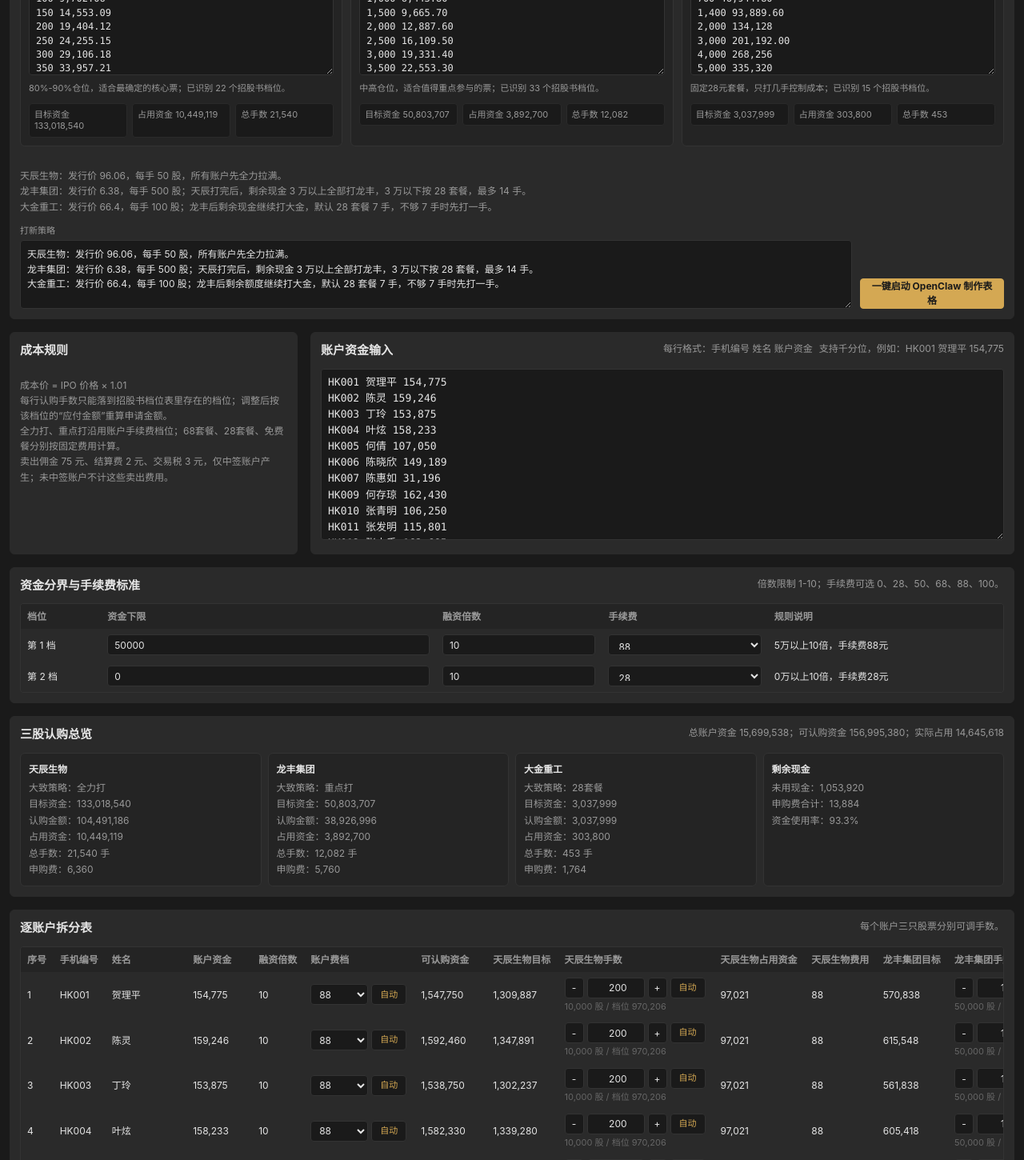
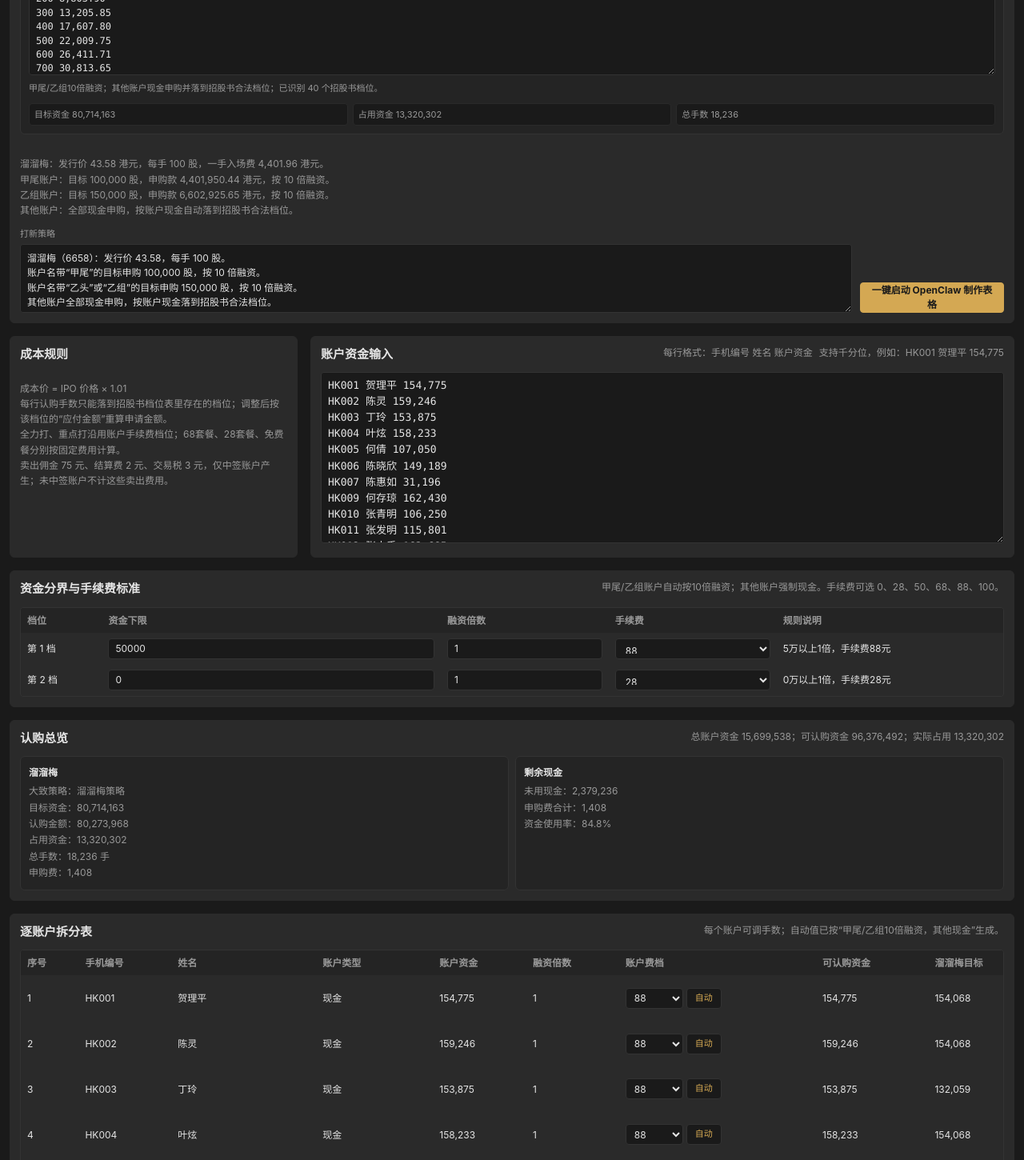
Before and after one commit to xieyajun32-oss/hkipo-admin, a React (Vite) app in the folder frontend/: page /admin/ipo-template in a window 1280 px wide. Shown: the part 500-1950 px from the top of the page at 80% size. Built offline with nearby package versions, Linux system fonts and the light colour scheme; sample sign-in values are in the browser's storage.

Commit message:
更新溜溜梅打新模板

```diff
--- a/frontend/src/pages/IpoTemplate.jsx
+++ b/frontend/src/pages/IpoTemplate.jsx
@@ -78,17 +78,60 @@ HK075 唐杰 112,000
 HK076 欧阳志强 107,400
 HK077 何佳临 107,372`
 
-const defaultStrategyPrompt = `天辰生物：发行价 96.06，每手 50 股，所有账户先全力拉满。
-龙丰集团：发行价 6.38，每手 500 股；天辰打完后，剩余现金 3 万以上全部打龙丰，3 万以下按 28 套餐，最多 14 手。
-大金重工：发行价 66.4，每手 100 股；龙丰后剩余额度继续打大金，默认 28 套餐 7 手，不够 7 手时先打一手。`
+const liuliumeiTiersText = `100 4,401.96
+200 8,803.90
+300 13,205.85
+400 17,607.80
+500 22,009.75
+600 26,411.71
+700 30,813.65
+800 35,215.60
+900 39,617.56
+1,000 44,019.51
+1,500 66,029.25
+2,000 88,039.00
+2,500 110,048.76
+3,000 132,058.52
+3,500 154,068.27
+4,000 176,078.02
+4,500 198,087.76
+5,000 220,097.52
+6,000 264,117.02
+7,000 308,136.54
+8,000 352,156.03
+9,000 396,175.54
+10,000 440,195.04
+20,000 880,390.09
+30,000 1,320,585.13
+40,000 1,760,780.17
+50,000 2,200,975.21
+60,000 2,641,170.26
+70,000 3,081,365.31
+80,000 3,521,560.34
+90,000 3,961,755.38
+100,000 4,401,950.44
+150,000 6,602,925.65
+200,000 8,803,900.85
+250,000 11,004,876.08
+300,000 13,205,851.29
+350,000 15,406,826.50
+400,000 17,607,801.72
+450,000 19,808,776.94
+573,200 25,231,979.86`
+
+const defaultStrategyPrompt = `溜溜梅（6658）：发行价 43.58，每手 100 股。
+账户名带“甲尾”的目标申购 100,000 股，按 10 倍融资。
+账户名带“乙头”或“乙组”的目标申购 150,000 股，按 10 倍融资。
+其他账户全部现金申购，按账户现金落到招股书合法档位。`
 
 const feeOptions = [0, 28, 68, 88, 50, 100]
 const defaultTiers = [
-  { threshold: 50000, leverage: 10, fee: 88 },
-  { threshold: 0, leverage: 10, fee: 28 },
+  { threshold: 50000, leverage: 1, fee: 88 },
+  { threshold: 0, leverage: 1, fee: 28 },
 ]
 const stockStrategies = {
-  full: { label: '全力打', weight: 85, desc: '80%-90%仓位，适合最确定的核心票' },
+  liuliumei: { label: '溜溜梅策略', weight: 100, desc: '甲尾/乙组10倍融资；其他账户现金申购并落到招股书合法档位' },
+  full: { label: '全力打', weight: 100, desc: '优先使用当前可用额度，按招股书合法档位尽量拉满' },
   focus: { label: '重点打', weight: 55, desc: '中高仓位，适合值得重点参与的票' },
   fee68: { label: '68套餐', weight: 12, capLots: 5, fixedFee: 68, desc: '固定68元套餐，只打几手控制成本' },
   fee28: { label: '28套餐', weight: 12, capLots: 5, fixedFee: 28, desc: '固定28元套餐，只打几手控制成本' },
@@ -97,33 +140,14 @@ const stockStrategies = {
 const defaultStocks = [
   {
     id: 'stock-a',
-    name: '天辰生物',
-    code: '1779',
-    lotShares: 50,
-    ipoPrice: 96.06,
-    strategy: 'full',
-    rule: 'tianchen_full',
-    lotOptionsText: '1,2,3,4,5,6,7,8,9,10,20,40,60,80,100,200,400,600,800,1000,2000,3000',
-  },
-  {
-    id: 'stock-b',
-    name: '龙丰集团',
-    code: '2290',
-    lotShares: 500,
-    ipoPrice: 6.38,
-    strategy: 'focus',
-    rule: 'longfeng_after_tianchen',
-    lotOptionsText: '1,2,3,4,5,6,7,8,9,10,14,15,20,25,30,35,40,45,50,60,70,80,90,100,200,300,400,500,600,700,800,900,1000',
-  },
-  {
-    id: 'stock-c',
-    name: '大金重工',
-    code: '1081',
+    name: '溜溜梅',
+    code: '6658',
     lotShares: 100,
-    ipoPrice: 66.4,
-    strategy: 'fee28',
-    rule: 'dajin_remaining',
-    lotOptionsText: '1,7,14,20,30,40,50,60,80,100,200,400,600,800,1000',
+    ipoPrice: 43.58,
+    strategy: 'liuliumei',
+    rule: 'liuliumei_6658',
+    lotOptionsText: '1,2,3,4,5,6,7,8,9,10,15,20,25,30,35,40,45,50,60,70,80,90,100,200,300,400,500,600,700,800,900,1000,1500,2000,2500,3000,3500,4000,4500,5732',
+    applicationTiersText: liuliumeiTiersText,
   },
 ]
 const fallbackLotOptions = '1,2,3,4,5,6,7,8,9,10,20,40,60,80,100,200,400,600,800,1000'
@@ -293,6 +317,17 @@ function stockStrategy(stock) {
   return stockStrategies[stock.strategy] || stockStrategies.focus
 }
 
+function accountIpoTag(row) {
+  const name = row?.name || ''
+  if (name.includes('乙头') || name.includes('乙组')) return '乙组'
+  if (name.includes('甲尾')) return '甲尾'
+  return '现金'
+}
+
+function accountLeverage(row, tier) {
+  return accountIpoTag(row) === '现金' ? 1 : 10
+}
+
 function makeManualKey(row, stock) {
   return `${row.accountKey}-${stock.id}`
 }
@@ -314,7 +349,7 @@ function extractStockConfig(text, fallback) {
   }
 }
 
-function planByRule(stock, remainingCash, accountFee, leverage = 1, reserveCash = 0) {
+function planByRule(stock, remainingCash, accountFee, leverage = 1, reserveCash = 0, accountRow = null) {
   const strategy = stockStrategy(stock)
   const { costPrice, lotCost } = stockCost(stock)
   const activeLeverage = clampLeverage(leverage)
@@ -328,12 +363,27 @@ function planByRule(stock, remainingCash, accountFee, leverage = 1, reserveCash
   let subscriptionFee = fallbackFee
   let ruleNote = strategy.desc
 
-  if (stock.rule === 'tianchen_full') {
-    targetAmount = remainingPower * (strategy.weight / 100)
-    maxLots = matchAffordableLotCount(targetAmount, stock)
-    autoLots = matchAffordableLotCount(targetAmount, stock, maxLots)
+  if (stock.rule === 'liuliumei_6658') {
+    const tag = accountIpoTag(accountRow)
+    const targetLotsByTag = {
+      甲尾: 1000,
+      乙组: 1500,
+    }
+    const targetLots = targetLotsByTag[tag] || affordableLots
+    const targetTier = stockTierByLots(stock, targetLots)
+    targetAmount = targetTier?.amount || remainingPower
+    maxLots = Math.min(targetLots, affordableLots)
+    autoLots = matchAffordableLotCount(remainingPower, stock, maxLots)
+    subscriptionFee = tag === '现金' ? 0 : accountFee
+    ruleNote = tag === '现金'
+      ? '现金账户：按账户现金申购，自动落到招股书合法档位'
+      : `${tag}账户：目标${fmt(targetTier?.shares || targetLots * Number(stock.lotShares || 0), 0)}股，10倍融资，资金不足则自动降到可承受合法档位`
+  } else if (stock.rule === 'tianchen_full') {
+    targetAmount = remainingPower
+    maxLots = affordableLots
+    autoLots = matchAffordableLotCount(remainingPower, stock, maxLots)
     subscriptionFee = accountFee
-    ruleNote = '全力打按85%左右资金匹配本股票招股书合法档位'
+    ruleNote = '全力打按当前可用融资额度匹配招股书合法档位'
   } else if (stock.rule === 'longfeng_after_tianchen') {
     if (remainingCash >= 30000) {
       autoLots = matchAffordableLotCount(remainingPower, stock)
@@ -377,14 +427,6 @@ function planByRule(stock, remainingCash, accountFee, leverage = 1, reserveCash
     subscriptionFee,
     ruleNote,
   }
-}
-
-function futureReserveCash(stocks, startIndex, leverage) {
-  const activeLeverage = clampLeverage(leverage)
-  return stocks.slice(startIndex + 1).reduce((sum, stock) => {
-    if (stock.rule !== 'dajin_remaining') return sum
-    return sum + stockCost(stock).lotCost / activeLeverage
-  }, 0)
 }
 
 export default function IpoTemplate() {
@@ -465,13 +507,13 @@ export default function IpoTemplate() {
     return parseAccounts(accountsText).map(row => {
       const accountKey = `${row.code}-${row.name}-${row.index}`
       const tier = matchTier(row.capital, tiers)
-      const leverage = clampLeverage(tier?.leverage)
+      const leverage = accountLeverage(row, tier)
       const tierFee = Number(tier?.fee || 0)
       const subscriptionFee = manualFees[accountKey] ?? tierFee
       const buyingPower = row.capital * leverage
       let remainingCash = row.capital
-      const stockPlans = stocks.map((stock, stockIndex) => {
-        const autoPlan = planByRule(stock, remainingCash, subscriptionFee, leverage, futureReserveCash(stocks, stockIndex, leverage))
+      const stockPlans = stocks.map(stock => {
+        const autoPlan = planByRule(stock, remainingCash, subscriptionFee, leverage, 0, row)
         const planKey = makeManualKey({ accountKey }, stock)
         const manualLotsValue = manualLots[planKey]
         const lots = matchAllowedLotCount(Math.min(manualLotsValue ?? autoPlan.autoLots, autoPlan.maxLots), stock)
@@ -510,7 +552,8 @@ export default function IpoTemplate() {
         usedAmount,
         remainingPower: remainingCash,
         stockPlans,
-        strategy: tierLabel(tier),
+        strategy: `${accountIpoTag(row)}账户；实际${leverage}倍；${tierLabel(tier)}`,
+        accountTag: accountIpoTag(row),
       }
     })
   }, [accountsText, manualFees, manualLots, stocks, tiers])
@@ -577,7 +620,7 @@ export default function IpoTemplate() {
 
     return {
       source: 'ipo-template',
-      mode: 'three-stock-capital-plan',
+      mode: 'liuliumei-6658-capital-plan',
       imported_at: new Date().toISOString(),
       lot_shares: Number(stock.lotShares || 0),
       ipo_price: Number(stock.ipoPrice || 0),
@@ -628,6 +671,9 @@ export default function IpoTemplate() {
           stock_name: stock.name.trim(),
           stock_code: stock.code.trim(),
           offer_price: Number(stock.ipoPrice || 0),
+          subscription_start: '2026-06-05',
+          subscription_end: '2026-06-10',
+          listing_date: '2026-06-15',
           notes: JSON.stringify(buildIpoNotes(stock)),
         }
         created.push(await api.post('/ipos', payload))
@@ -648,16 +694,16 @@ export default function IpoTemplate() {
         <div>
           <h1 className="text-2xl font-bold">IPO 打新模板</h1>
           <p className="text-xs mt-1" style={{ color: 'var(--text-secondary)' }}>
-            已按本次三只新股预填：先全力打天辰，再用剩余现金打龙丰，最后打大金。
+            已按溜溜梅（6658）预填：甲尾/乙组10倍融资，其他账户现金申购。
           </p>
         </div>
       </div>
 
       <section className="template-panel">
         <div className="flex flex-wrap justify-between gap-2 mb-3">
-          <h2 className="font-semibold">三只股票资金规划</h2>
+          <h2 className="font-semibold">溜溜梅资金规划</h2>
           <div className="text-xs" style={{ color: 'var(--text-secondary)' }}>
-            天辰生物、龙丰集团、大金重工已填好发行价、每手股数和默认策略。
+            溜溜梅已填好发行价、每手股数、完整招股书档位和默认策略。
           </div>
         </div>
         <div className="template-stock-grid">
@@ -724,9 +770,10 @@ export default function IpoTemplate() {
           })}
         </div>
         <div className="template-rule mt-4">
-          <div>天辰生物：发行价 96.06，每手 50 股，所有账户先全力拉满。</div>
-          <div>龙丰集团：发行价 6.38，每手 500 股；天辰打完后，剩余现金 3 万以上全部打龙丰，3 万以下按 28 套餐，最多 14 手。</div>
-          <div>大金重工：发行价 66.4，每手 100 股；龙丰后剩余现金继续打大金，默认 28 套餐 7 手，不够 7 手时先打一手。</div>
+          <div>溜溜梅：发行价 43.58 港元，每手 100 股，一手入场费 4,401.96 港元。</div>
+          <div>甲尾账户：目标 100,000 股，申购款 4,401,950.44 港元，按 10 倍融资。</div>
+          <div>乙组账户：目标 150,000 股，申购款 6,602,925.65 港元，按 10 倍融资。</div>
+          <div>其他账户：全部现金申购，按账户现金自动落到招股书合法档位。</div>
         </div>
         <div className="template-strategy-runner">
           <label className="template-field">
@@ -776,7 +823,7 @@ export default function IpoTemplate() {
         <div className="flex flex-wrap justify-between gap-2 mb-3">
           <h2 className="font-semibold">资金分界与手续费标准</h2>
           <div className="text-xs" style={{ color: 'var(--text-secondary)' }}>
-            倍数限制 1-10；手续费可选 0、28、50、68、88、100。
+              甲尾/乙组账户自动按10倍融资；其他账户强制现金。手续费可选 0、28、50、68、88、100。
           </div>
         </div>
         <div className="overflow-x-auto rounded border" style={{ borderColor: 'var(--border)' }}>
@@ -815,7 +862,7 @@ export default function IpoTemplate() {
 
       <section className="template-panel mt-4">
         <div className="flex flex-wrap justify-between gap-2 mb-3">
-          <h2 className="font-semibold">三股认购总览</h2>
+          <h2 className="font-semibold">认购总览</h2>
           <div className="text-xs" style={{ color: 'var(--text-secondary)' }}>
             总账户资金 {fmt(totals.capital, 0)}；可认购资金 {fmt(totals.buyingPower, 0)}；实际占用 {fmt(totals.usedAmount, 0)}
           </div>
@@ -845,7 +892,7 @@ export default function IpoTemplate() {
         <div className="flex flex-wrap justify-between gap-2 mb-3">
           <h2 className="font-semibold">逐账户拆分表</h2>
           <div className="text-xs" style={{ color: 'var(--text-secondary)' }}>
-            每个账户三只股票分别可调手数。
+            每个账户可调手数；自动值已按“甲尾/乙组10倍融资，其他现金”生成。
           </div>
         </div>
         <div className="overflow-x-auto rounded border" style={{ borderColor: 'var(--border)' }}>
@@ -855,6 +902,7 @@ export default function IpoTemplate() {
                 <th className="text-left px-2 py-2">序号</th>
                 <th className="text-left px-2 py-2">手机编号</th>
                 <th className="text-left px-2 py-2">姓名</th>
+                <th className="text-left px-2 py-2">账户类型</th>
                 <th className="text-left px-2 py-2">账户资金</th>
                 <th className="text-left px-2 py-2">融资倍数</th>
                 <th className="text-left px-2 py-2">账户费档</th>
@@ -877,6 +925,7 @@ export default function IpoTemplate() {
                   <td className="px-2 py-1.5">{row.index}</td>
                   <td className="px-2 py-1.5">{row.code}</td>
                   <td className="px-2 py-1.5">{row.name || '-'}</td>
+                  <td className="px-2 py-1.5">{row.accountTag}</td>
                   <td className="px-2 py-1.5">{fmt(row.capital, 0)}</td>
                   <td className="px-2 py-1.5">{fmt(row.leverage, 0)}</td>
                   <td className="px-2 py-1.5">
```
